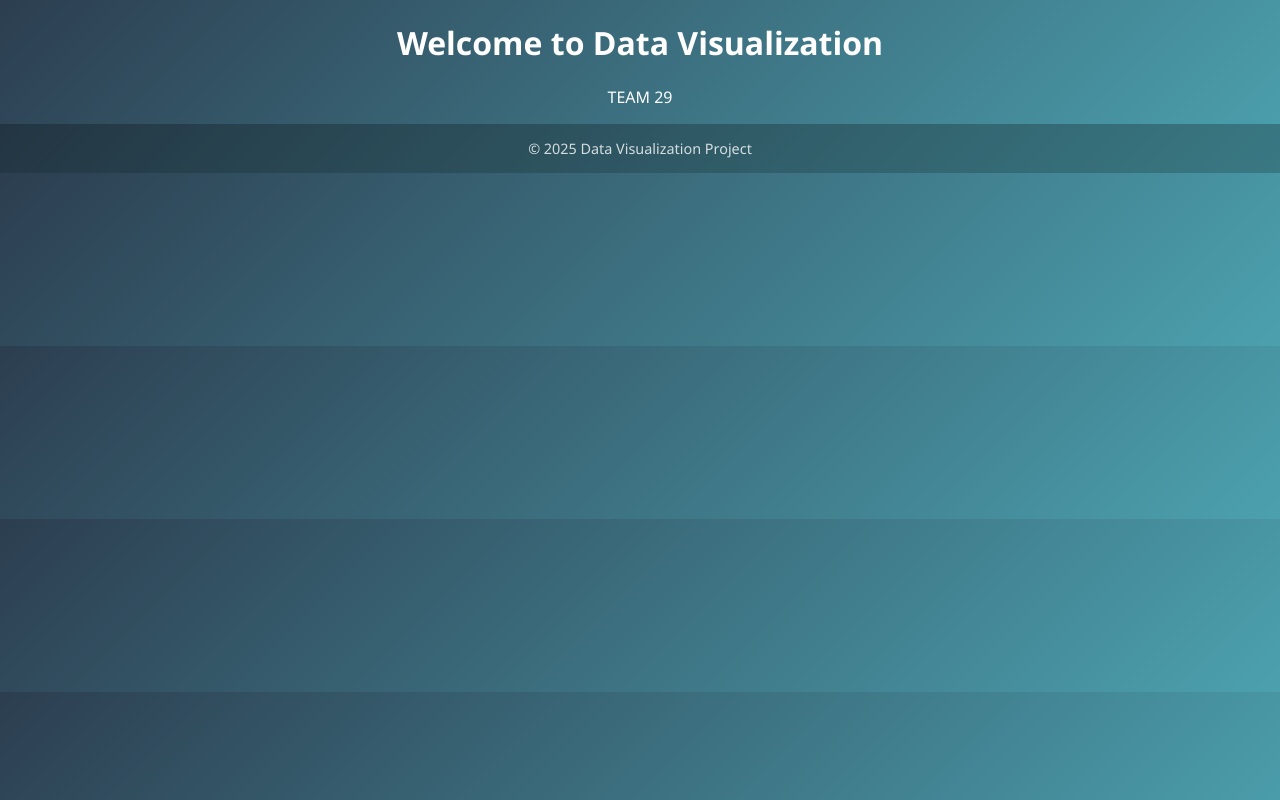
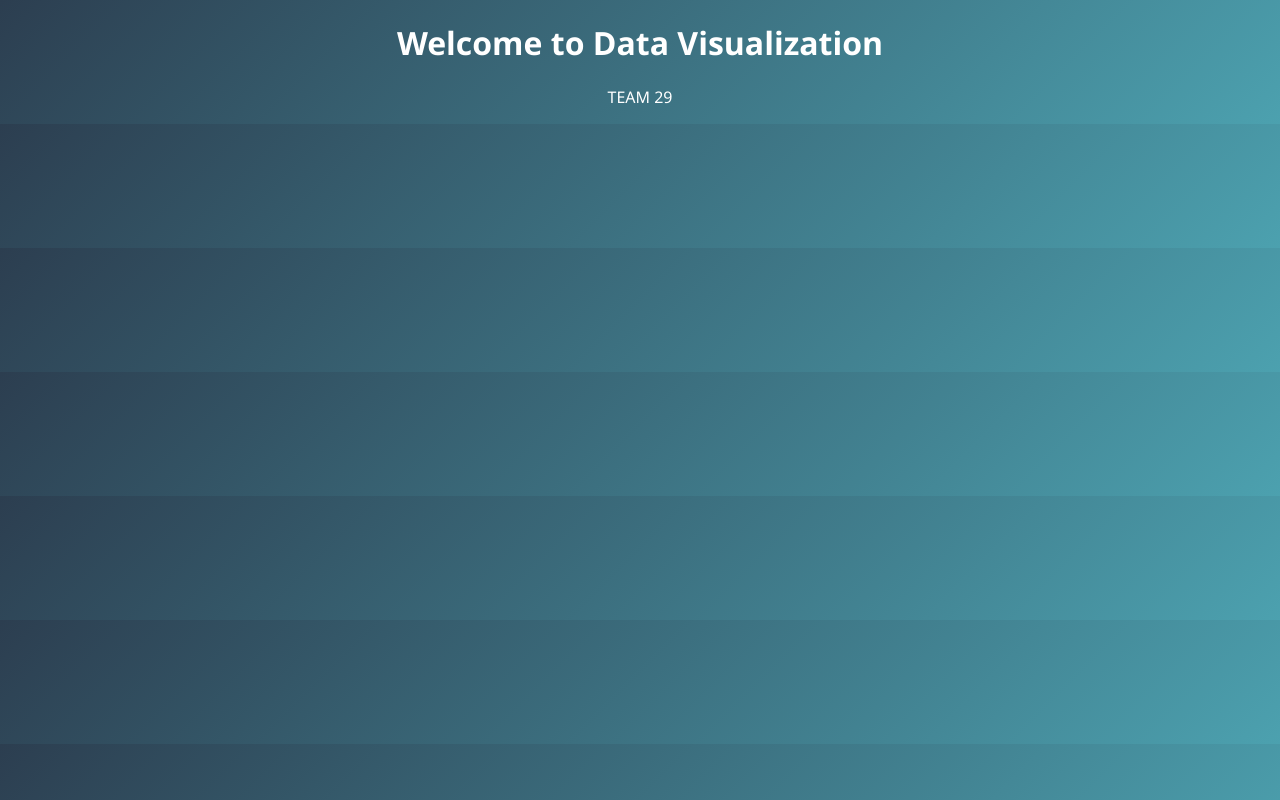
Before and after one commit to faiQ134/DVT03_29, a plain HTML site: page index.html in a window 1280 px wide. Drawn offline with Linux system fonts and the light colour scheme.

Commit message:
Update index.html
update index.html on footer

```diff
--- a/index.html
+++ b/index.html
@@ -13,11 +13,6 @@
   <h1>Welcome to Data Visualization</h1>
   <p>TEAM 29</p>
 
-  <footer>
-    © 2025 Data Visualization Project
-  </footer>
-
-
     <script src="js/js1.js"></script>
 
       <!-- Footer -->
```
